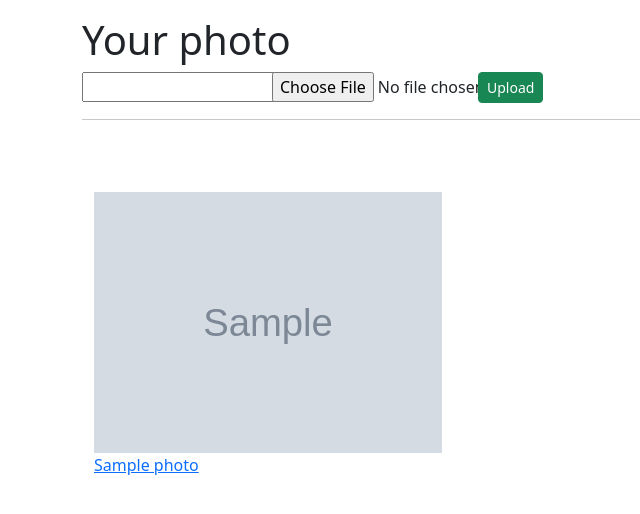
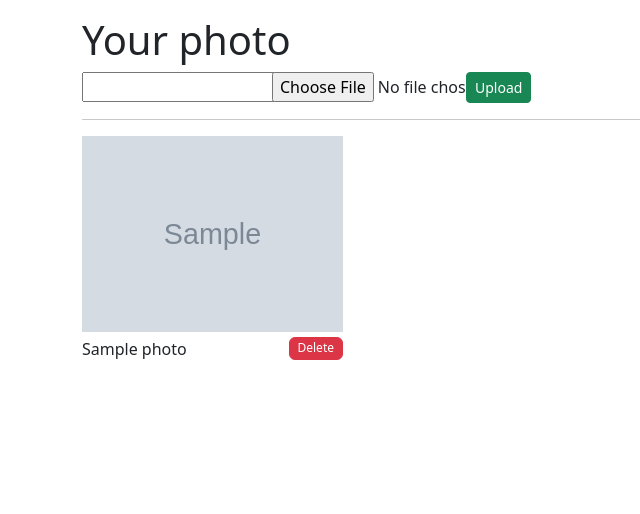
Before and after one commit to Pavhom/GymKeeper, a Django app: page /photo/ in a window 1280 px wide. Shown: the part 56-570 px from the top of the page, without its empty margins (0-640 px from the left). Run offline with Django 3.2, Linux system fonts and the light colour scheme; a user stored in the database is signed in; tables that the repository leaves empty hold one stand-in row (values such as "Sample post"); grey boxes marked "Sample" are stand-in pictures.

Commit message:
delete photo added

```diff
--- a/mainscreen/models.py
+++ b/mainscreen/models.py
@@ -42,10 +42,16 @@ class Note(models.Model):
         return self.note_text
 
 
+# function for forming the way to save the photo
+def upload_file_path(instance, filename):
+    return 'user_{0}/{1}'.format(instance.photo_author, filename)
+
+
 class Photo(models.Model):
     photo_author = models.ForeignKey(User, related_name='photo_author', blank=True, null=True, on_delete=models.CASCADE)
     title = models.CharField(default=None, max_length=50)
-    im_photo = models.ImageField(upload_to=lambda instance, filename: 'user_{0}/{1}'.format(instance.photo_author, filename))
+    created_date = models.DateTimeField(default=timezone.now)
+    im_photo = models.ImageField(upload_to=upload_file_path)
 
     def __str__(self):
         return self.title
--- a/mainscreen/templates/mainscreen/photo.html
+++ b/mainscreen/templates/mainscreen/photo.html
@@ -12,27 +12,33 @@
             <div class="col-2">
                 {{ form.im_photo }}
             </div>
-            <div class="col mx-3 align-bottom">
+            <div class="col-2 mx-1 align-bottom">
                 <button type="submit" class="btn btn-success btn-sm">Upload</button>
             </div>
         </div>
     </form>
     <hr>
-    <div class="container " style="padding-top: 5%;">
+
     <div class="row">
         {% for x in photos %}
-        <div class="col-md-4">
-          <div class="thumbnail">
-            <a href="{{ x.im_photo.url }}">
-              <img src="{{ x.im_photo.url }}" alt="Lights" style="width:100%">
-              <div class="caption">
-                <p>{{ x.title }}</p>
-              </div>
-            </a>
-          </div>
-        </div>
+            <div class="col-md-3">
+                <a href="{{ x.im_photo.url }}" style="">
+                    <img src="{{ x.im_photo.url }}" alt="Lights" style="width:100%; padding-bottom: 5px">
+                </a>
+                <div class="row">
+                    <div class="col">
+                        <p>{{ x.title }}</p>
+                    </div>
+                    <div class="col-auto">
+                        <a class="btn btn-danger" role="button" href="{% url 'photo_delete' x.id %}"
+                            style="--bs-btn-padding-y: .10rem; --bs-btn-padding-x: .5rem; --bs-btn-font-size: .75rem;">
+                            Delete
+                        </a>
+                    </div>
+                </div>
+            </div>
+
         {% endfor %}
       </div>
-        </div>
 </div>
 {% endblock %}
--- a/mainscreen/urls.py
+++ b/mainscreen/urls.py
@@ -11,6 +11,7 @@ urlpatterns = [
     path('post/<int:pk>/delete', views.TrainingDelete.as_view(), name='delete'),
     path('post/<int:pk>/exercise_delete', views.ExerciseDelete.as_view(), name='exercise_delete'),
     path('photo/', views.photo, name='photo'),
+    path('photo/<int:pk>/photo_delete', views.PhotoDelete.as_view(), name='photo_delete'),
     path('notes/', views.notes_list, name='notes_list'),
     path('notes/<int:pk>/', views.NoteUpdate.as_view(), name='note_edit'),
     path('notes/<int:pk>/note_delete', views.NoteDelete.as_view(), name='note_delete'),
--- a/mainscreen/views.py
+++ b/mainscreen/views.py
@@ -65,7 +65,7 @@ def notes_list(request):
 
 
 def photo(request):
-    photos = Photo.objects.filter(photo_author=request.user)
+    photos = Photo.objects.filter(photo_author=request.user).order_by('created_date')[::-1]
     # this part is responsible for adding a new notes
     if request.method == "POST":
         form = AddPhotoForm(request.POST, request.FILES)
@@ -120,6 +120,12 @@ class NoteDelete(DeleteView):
     success_url = reverse_lazy('notes_list')
 
 
+class PhotoDelete(DeleteView):
+    model = Photo
+    template_name = 'mainscreen/photo_delete.html'
+    success_url = reverse_lazy('photo')
+
+
 class RegisterUser(CreateView):
     form_class = RegisterUserForm
     template_name = 'mainscreen/register.html'
```
Also changed, not shown: mainscreen/templates/mainscreen/photo_delete.html (added, +14 -0 lines), mainscreen/migrations/0009_auto_20220815_0134.py (added).
